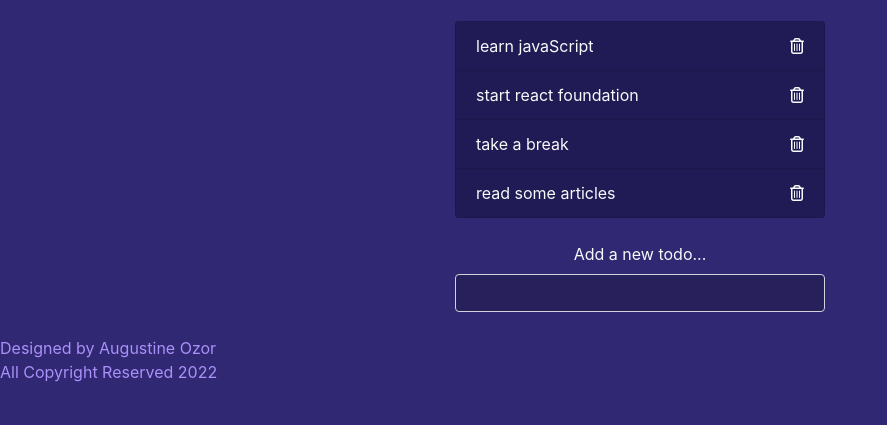
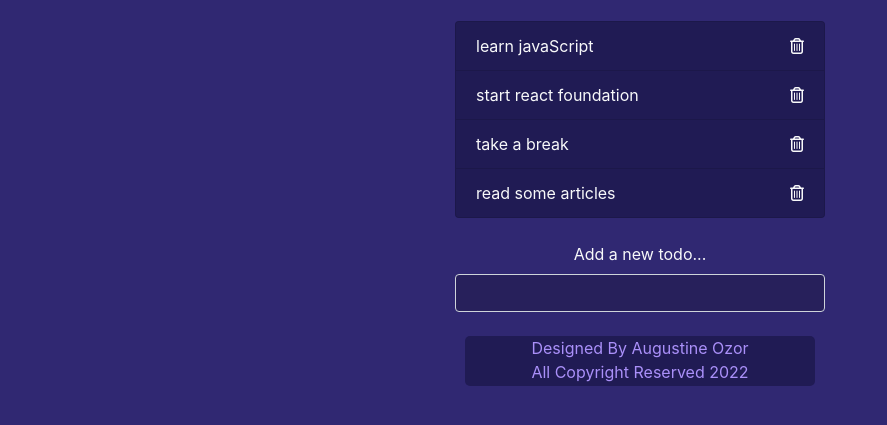
Before and after one commit to AustinOzor/Todo-List-App, a plain HTML site: page index.html in a window 1280 px wide. Shown: the part 137-562 px from the top of the page, without its empty margins (0-887 px from the left). Drawn offline with nearby package versions, Linux system fonts and the light colour scheme.

Commit message:
updated version

```diff
--- a/index.html
+++ b/index.html
@@ -44,9 +44,19 @@
       <label class="text-light">Add a new todo...</label>
       <input class="form-control m-auto" type="text" name="add" />
     </form>
+     <div style=" display: flex;
+    justify-content: center;
+    text-align: center;
+    text-transform: capitalize;
+    background-color:#201b54;
+    max-width: 400px;
+    height: 50px;
+    margin: 10px;
+    border-radius: 5px;
+    ">Designed by Augustine Ozor<br>All Copyright Reserved 2022</div>
+    <script src="todo.js"></script>
     </div>
-    <div class="copyright">Designed by Augustine Ozor<br>All Copyright Reserved 2022</div>
-    <script src="todo.js"></script>
+
 </body>
 </html>
 
--- a/task.css
+++ b/task.css
@@ -28,11 +28,3 @@ input[type=text]:focus{
 .delete{
     cursor: pointer;
 }
-.copyright{
-    text-align: center;
-    color: red;
-    text-transform: uppercase;
-    background-color: aqua;
-    width: 400px;
-    height: 100px;
-}
```
